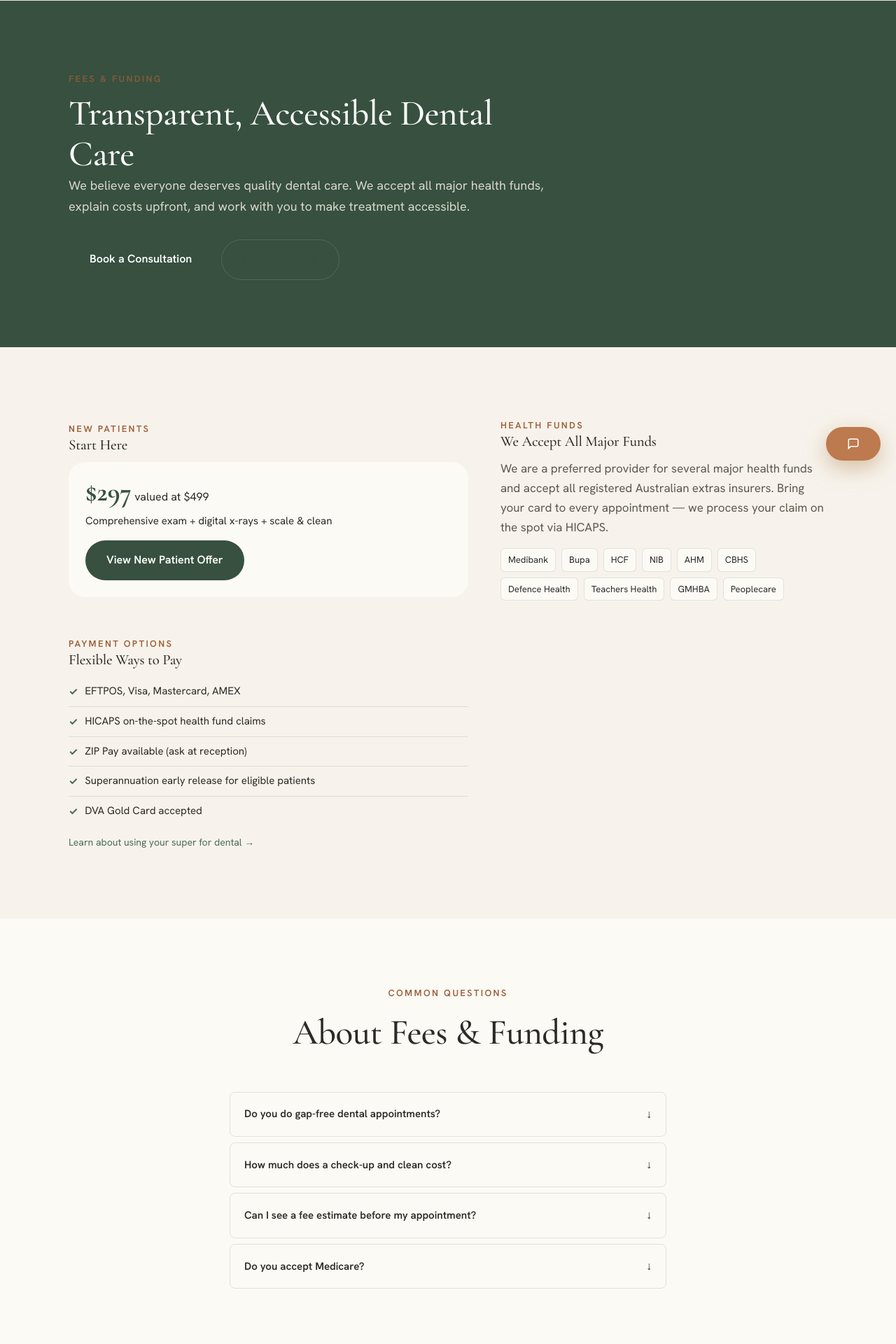
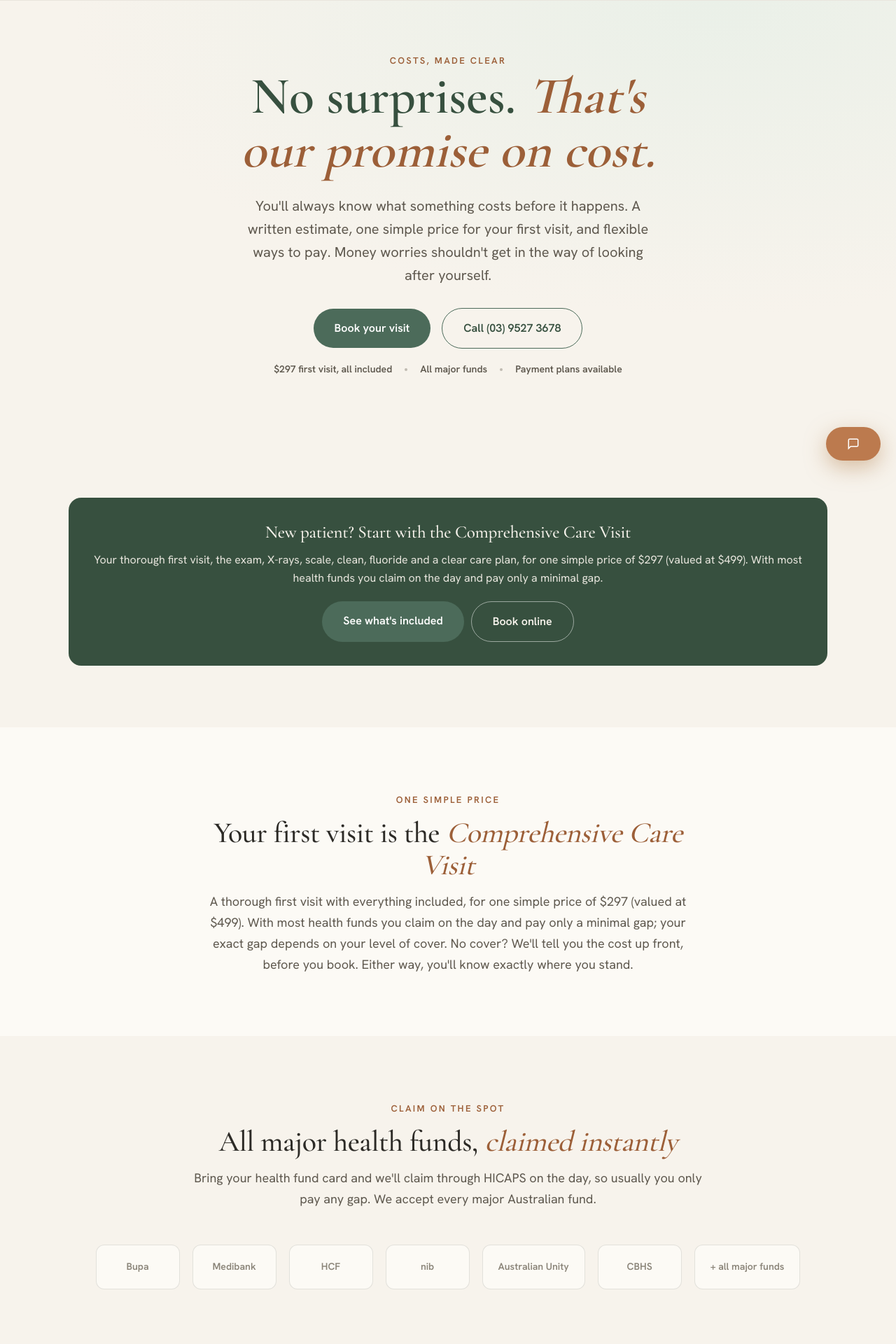
Before and after one commit to farhanj21/eskd-clinic, a Next.js app: page /fees in a window 1280 px wide. Shown: the part 120-2040 px from the top of the page at 70% size. Built offline with nearby package versions, Linux system fonts and the light colour scheme.

Commit message:
cost pages updated

```diff
--- a/app/fees/page.tsx
+++ b/app/fees/page.tsx
@@ -1,97 +1,180 @@
 import type { Metadata } from 'next'
 import Link from 'next/link'
-import GetInTouch from '@/components/GetInTouch'
 
 export const metadata: Metadata = {
-  title: 'Dental Fees & Health Funds | East St Kilda Dental',
+  title: 'Dental Fees & Costs | East St Kilda Dental — No Surprises',
   description:
-    'Transparent dental fees in East St Kilda. We accept all major health funds, offer gap-free options on eligible services, and can discuss payment plans. No surprises.',
+    "You'll always know what something costs before it happens. $297 first visit, all major health funds, HUMM payment plans. East St Kilda Dental.",
   alternates: { canonical: 'https://www.eaststkildadental.com.au/fees' },
 }
 
-const funds = [
-  'Medibank', 'Bupa', 'HCF', 'NIB', 'AHM', 'CBHS',
-  'Defence Health', 'Teachers Health', 'GMHBA', 'Peoplecare',
+const paymentOptions = [
+  {
+    h4: 'HUMM',
+    p: 'Spread the cost of larger treatment into manageable instalments.',
+  },
+  {
+    h4: 'Fund My Dental',
+    p: 'A dedicated dental payment plan to make treatment easier to budget for.',
+  },
+  {
+    h4: 'All credit cards',
+    p: 'Visa, Mastercard and American Express all welcome.',
+  },
+  {
+    h4: "Children's cover (CDBS)",
+    p: "Eligible children may be covered under Medicare's Child Dental Benefits Schedule.",
+  },
+]
+
+const faq = [
+  {
+    q: 'Do I need private health insurance to come?',
+    a: "Not at all. We welcome everyone, with or without cover. If you're not insured, we'll tell you the cost up front so there are no surprises.",
+  },
+  {
+    q: 'What does the first visit cost?',
+    a: "Your first visit is the Comprehensive Care Visit, a flat $297 with everything included. With most health funds you claim on the day and pay only a minimal gap, and your exact gap depends on your level of cover. We'll always give you the price before you book.",
+  },
+  {
+    q: "What if I can't pay for treatment all at once?",
+    a: 'We offer payment plans through HUMM and Fund My Dental, and accept all major credit cards, so larger treatment can be spread out.',
+  },
+  {
+    q: 'Will I know the cost before any treatment?',
+    a: "Always. You'll get a clear written estimate before anything goes ahead, with time to think it over.",
+  },
 ]
 
 export default function FeesPage() {
   return (
     <main>
-      <section className="page-hero section" style={{ background: 'var(--surface-teal)' }}>
+      {/* ── HERO (centred, no image) ──────────────────────── */}
+      <section className="hero-v2">
+        <div className="container reveal" style={{ textAlign: 'center', maxWidth: '760px', marginLeft: 'auto', marginRight: 'auto' }}>
+          <div className="eyebrow">Costs, made clear</div>
+          <h1>No surprises. <em>That&apos;s our promise on cost.</em></h1>
+          <p className="lead" style={{ marginLeft: 'auto', marginRight: 'auto' }}>
+            You&apos;ll always know what something costs before it happens. A written estimate, one simple price for your first visit, and flexible ways to pay. Money worries shouldn&apos;t get in the way of looking after yourself.
+          </p>
+          <div className="hero-cta" style={{ justifyContent: 'center' }}>
+            <Link href="/booking" className="btn">Book your visit</Link>
+            <a href="tel:+61395273678" className="btn btn-ghost">Call (03) 9527 3678</a>
+          </div>
+          <div className="hero-proof" style={{ justifyContent: 'center' }}>
+            <span>$297 first visit, all included</span>
+            <span className="proof-dot" />
+            <span>All major funds</span>
+            <span className="proof-dot" />
+            <span>Payment plans available</span>
+          </div>
+        </div>
+      </section>
+
+      {/* ── OFFER CTA BAND ───────────────────────────────── */}
+      <section className="sec">
         <div className="container">
-          <div className="page-hero-inner">
-            <div className="page-hero-text reveal" style={{ maxWidth: '680px' }}>
-              <span className="eyebrow light">Fees & Funding</span>
-              <h1>Transparent, Accessible Dental Care</h1>
-              <p className="lede" style={{ color: 'rgba(246,239,227,.85)' }}>
-                We believe everyone deserves quality dental care. We accept all major health funds, explain costs upfront, and work with you to make treatment accessible.
-              </p>
-              <div style={{ display: 'flex', gap: '12px', flexWrap: 'wrap', marginTop: '32px' }}>
-                <Link href="/booking" className="btn btn-primary">Book a Consultation</Link>
-                <a href="tel:+61395273678" className="btn btn-ghost">(03) 9527 3678</a>
-              </div>
+          <div className="ctaband reveal">
+            <h3>New patient? Start with the Comprehensive Care Visit</h3>
+            <p>
+              Your thorough first visit, the exam, X-rays, scale, clean, fluoride and a clear care plan, for one simple price of $297 (valued at $499). With most health funds you claim on the day and pay only a minimal gap.
+            </p>
+            <div className="ctaband-actions">
+              <Link href="/offer" className="btn">See what&apos;s included</Link>
+              <Link href="/booking" className="btn btn-ghost-light">Book online</Link>
             </div>
           </div>
         </div>
       </section>
 
-      <section className="section">
+      {/* ── FIRST VISIT ──────────────────────────────────── */}
+      <section className="sec alt">
+        <div className="container reveal" style={{ textAlign: 'center', maxWidth: '48em', marginLeft: 'auto', marginRight: 'auto' }}>
+          <div className="eyebrow">One simple price</div>
+          <h2>Your first visit is the <em>Comprehensive Care Visit</em></h2>
+          <p style={{ fontSize: '18px', marginTop: '14px' }}>
+            A thorough first visit with everything included, for one simple price of $297 (valued at $499). With most health funds you claim on the day and pay only a minimal gap; your exact gap depends on your level of cover. No cover? We&apos;ll tell you the cost up front, before you book. Either way, you&apos;ll know exactly where you stand.
+          </p>
+        </div>
+      </section>
+
+      {/* ── HEALTH FUNDS ─────────────────────────────────── */}
+      <section className="sec" id="funds">
         <div className="container">
-          <div className="fees-grid">
-            <div className="fees-col reveal">
-              <span className="eyebrow">New Patients</span>
-              <h2>Start Here</h2>
-              <div className="offer-badge">
-                <span className="price-big">$297</span>
-                <span className="price-valued"> valued at $499</span>
-                <p>Comprehensive exam + digital x-rays + scale &amp; clean</p>
-                <Link href="/offer" className="btn btn-primary" style={{ marginTop: '16px', display: 'inline-flex' }}>
-                  View New Patient Offer
-                </Link>
-              </div>
-            </div>
-            <div className="fees-col reveal" style={{ transitionDelay: '.1s' }}>
-              <span className="eyebrow">Health Funds</span>
-              <h2>We Accept All Major Funds</h2>
-              <p>We are a preferred provider for several major health funds and accept all registered Australian extras insurers. Bring your card to every appointment — we process your claim on the spot via HICAPS.</p>
-              <div className="fund-logos">
-                {funds.map(f => (
-                  <span key={f} className="fund-tag">{f}</span>
-                ))}
-              </div>
-            </div>
-            <div className="fees-col reveal" style={{ transitionDelay: '.2s' }}>
-              <span className="eyebrow">Payment Options</span>
-              <h2>Flexible Ways to Pay</h2>
-              <ul className="check-list">
-                <li>EFTPOS, Visa, Mastercard, AMEX</li>
-                <li>HICAPS on-the-spot health fund claims</li>
-                <li>ZIP Pay available (ask at reception)</li>
-                <li>Superannuation early release for eligible patients</li>
-                <li>DVA Gold Card accepted</li>
-              </ul>
-              <Link href="/super" style={{ fontSize: '14px', marginTop: '12px', display: 'inline-block', color: 'var(--teal-700)' }}>
-                Learn about using your super for dental →
-              </Link>
-            </div>
+          <div className="sec-head center reveal">
+            <div className="eyebrow">Claim on the spot</div>
+            <h2>All major health funds, <em>claimed instantly</em></h2>
+            <p style={{ marginTop: '14px', fontSize: '18px', maxWidth: '42em', marginLeft: 'auto', marginRight: 'auto' }}>
+              Bring your health fund card and we&apos;ll claim through HICAPS on the day, so usually you only pay any gap. We accept every major Australian fund.
+            </p>
+          </div>
+          <div className="ins-logos reveal">
+            {['Bupa', 'Medibank', 'HCF', 'nib', 'Australian Unity', 'CBHS', '+ all major funds'].map(f => (
+              <div key={f} className="lg">{f}</div>
+            ))}
           </div>
         </div>
       </section>
 
-      <section className="section" style={{ background: 'var(--surface-warm)' }}>
-        <div className="container" style={{ maxWidth: '720px' }}>
-          <div className="section-head reveal">
-            <span className="eyebrow">Common Questions</span>
-            <h2>About Fees & Funding</h2>
+      {/* ── WRITTEN ESTIMATE ─────────────────────────────── */}
+      <section className="sec alt">
+        <div className="container reveal">
+          <div className="sec-head center">
+            <div className="eyebrow">Nothing happens without your say-so</div>
+            <h2>You&apos;ll always get a <em>written estimate first</em></h2>
           </div>
-          <div className="faq-list reveal" style={{ transitionDelay: '.1s' }}>
-            {[
-              { q: 'Do you do gap-free dental appointments?', a: 'Gap-free options may be available for eligible preventive services depending on your health fund level of cover and our preferred provider status. Call us or ask at reception to check whether a gap-free option applies to you.' },
-              { q: 'How much does a check-up and clean cost?', a: 'Our new patient offer provides a comprehensive exam, digital x-rays and scale & clean for $297 (valued at $499). For existing patients, fees vary depending on services required and are always discussed before treatment.' },
-              { q: 'Can I see a fee estimate before my appointment?', a: 'Yes — once you\'ve had a clinical consultation and we know what treatment is needed, we provide a written fee estimate. We do not proceed with treatment without your informed consent and awareness of costs.' },
-              { q: 'Do you accept Medicare?', a: 'We accept the Child Dental Benefits Schedule (CDBS), which provides eligible children aged 2–17 with up to $1,095 in benefits for basic dental services over a two-year period. Ask at reception if your child may be eligible.' },
-            ].map((item, i) => (
-              <details key={i} className="faq-item">
+          <div className="terms-band">
+            <p>If you need treatment, you get a clear written estimate before anything goes ahead.</p>
+            <span>Time to think it over, no pressure, and no surprise bills. We sort what matters most first and phase the rest so it stays manageable.</span>
+          </div>
+        </div>
+      </section>
+
+      {/* ── PAYMENT OPTIONS ──────────────────────────────── */}
+      <section className="sec" id="payment">
+        <div className="container">
+          <div className="sec-head center reveal">
+            <div className="eyebrow">Ways to pay that suit you</div>
+            <h2>Flexible options for <em>bigger treatment</em></h2>
+          </div>
+          <div className="svc-grid reveal">
+            {paymentOptions.map((opt, i) => (
+              <div key={i} className="svc">
+                <h4>{opt.h4}</h4>
+                <p>{opt.p}</p>
+              </div>
+            ))}
+          </div>
+          <p className="reveal" style={{ textAlign: 'center', marginTop: '24px', fontSize: '16px', color: 'var(--ink-soft)' }}>
+            Not sure what works for you? Just ask. We&apos;ll talk it through and find a way that fits your budget.
+          </p>
+        </div>
+      </section>
+
+      {/* ── SUPER BAND ───────────────────────────────────── */}
+      <div className="super-band-v2">
+        <div className="super-band-inner reveal">
+          <h2>Using Super For Essential Treatment</h2>
+          <p>
+            For significant, medically necessary treatment, the ATO may allow early access to your super on compassionate grounds, for example to help relieve chronic dental pain when other funding is not available. It does not cover cosmetic treatment. If it may be relevant to you, we can prepare the clinical report the ATO requires and point you to a licensed provider who manages the application. We never need your myGov details.
+          </p>
+          <div className="super-logo">AccessMySuper</div>
+          <div style={{ marginTop: '28px' }}>
+            <Link href="/super" className="btn-super">Learn More</Link>
+          </div>
+        </div>
+      </div>
+
+      {/* ── FAQ ──────────────────────────────────────────── */}
+      <section className="sec alt">
+        <div className="container">
+          <div className="sec-head center reveal">
+            <div className="eyebrow">Money questions</div>
+            <h2>Good to know</h2>
+          </div>
+          <div className="faq reveal">
+            {faq.map((item, i) => (
+              <details key={i} open={i === 0}>
                 <summary>{item.q}</summary>
                 <p>{item.a}</p>
               </details>
@@ -99,8 +182,6 @@ export default function FeesPage() {
           </div>
         </div>
       </section>
-
-      <GetInTouch variant="fees" id="contact" />
     </main>
   )
 }
```
Also changed, not shown: app/super/page.tsx (+162 -53 lines).
